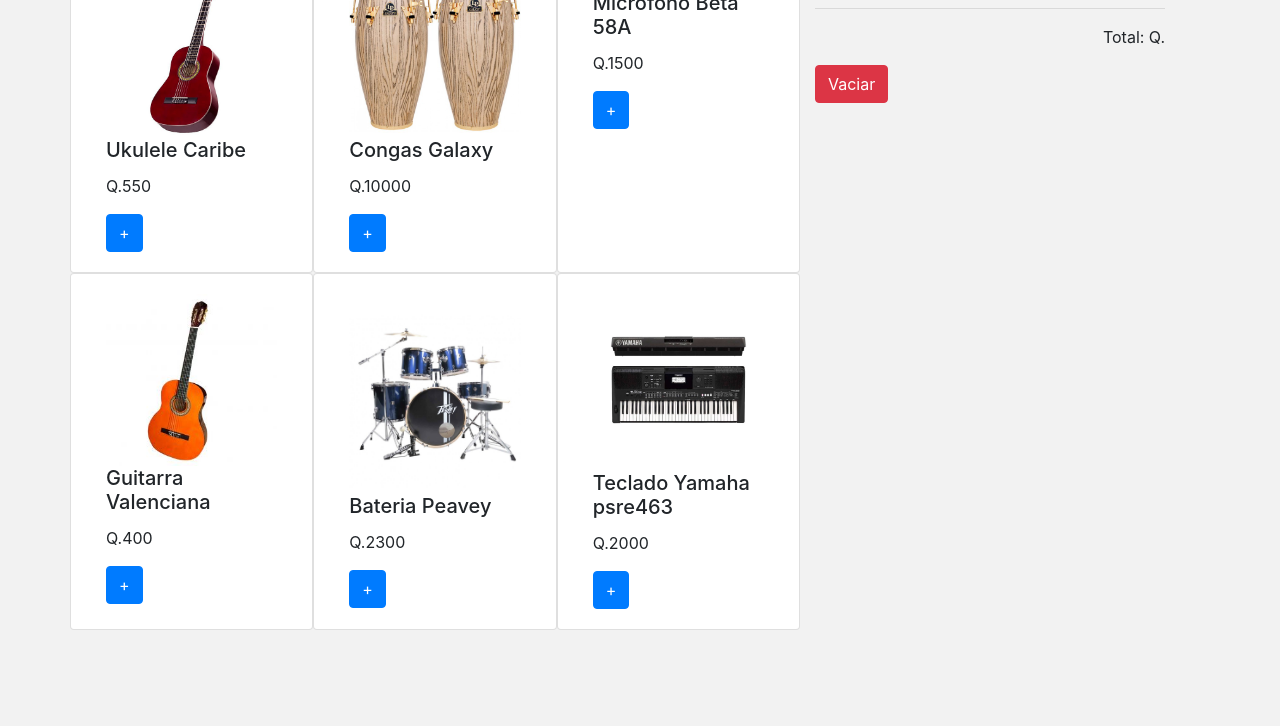
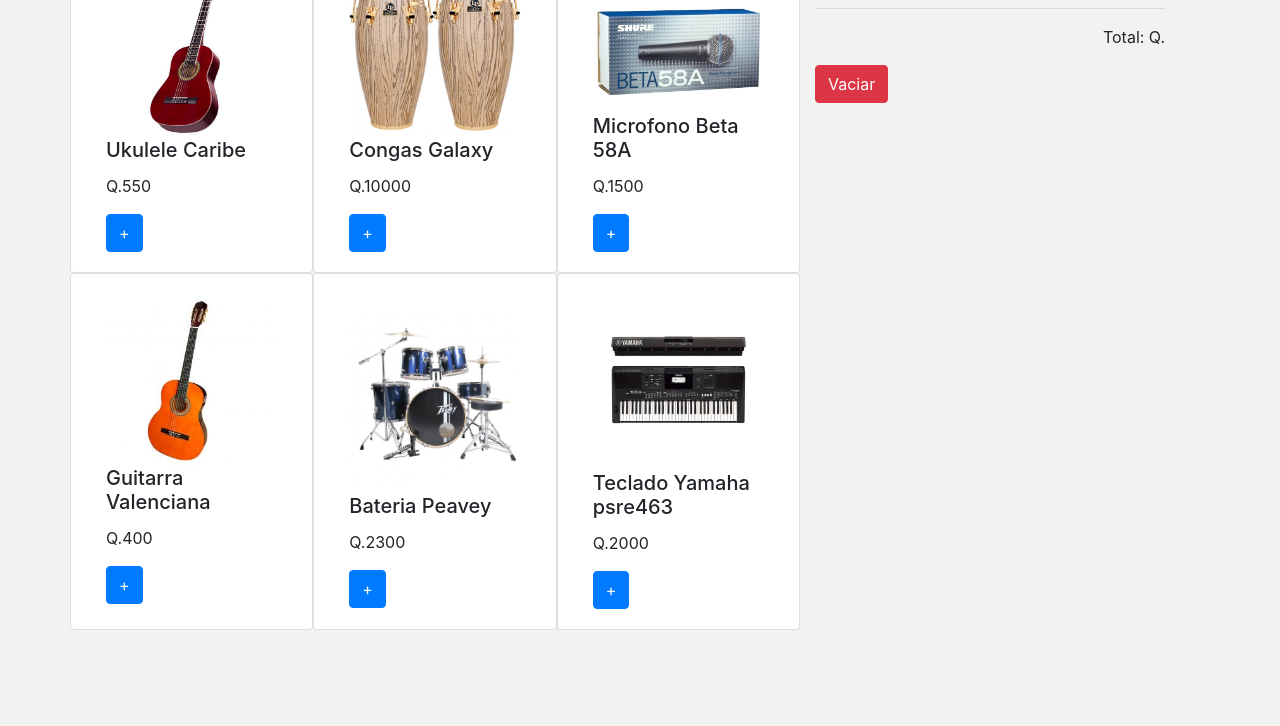
Before and after one commit to AnderLc/hosting, a plain HTML site: page index.html in a window 1280 px wide. Shown: the part 74-800 px from the top of the page. Drawn offline with nearby package versions, Linux system fonts and the light colour scheme; files whose address does not match are found by name.

Commit message:
Update index.html

```diff
--- a/index.html
+++ b/index.html
@@ -30,7 +30,7 @@
                         id: 3,
                         nombre: 'Microfono Beta 58A',
                         precio: 1500,
-                        imagen: 'img/microfonobeta58A.jpg'
+                        imagen: 'microfonobeta58A.jpg'
                     },
 
                     {
```
